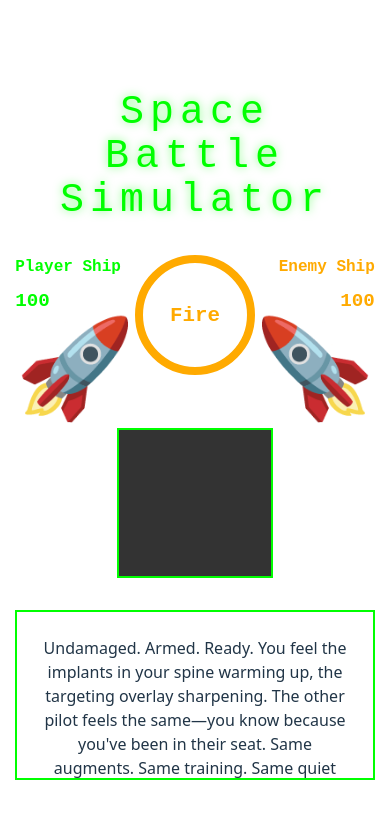
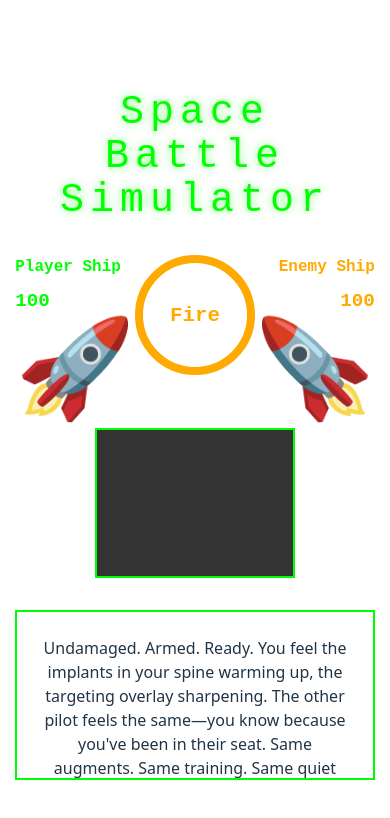
Before and after one commit to perkolatte/space-battle-simulator, a React (Vite) app: page / in a window 390 px wide. Shown: the top 818 px of the page. Built offline with nearby package versions, Linux system fonts and the light colour scheme.

Commit message:
style(attack-readout): set fixed width 200px (was 40vw)
Change .attack-readout width from responsive 40vw to fixed 200px to stabilize layout and prevent overflowing on narrow viewports.

```diff
--- a/src/styles/AttackReadout.css
+++ b/src/styles/AttackReadout.css
@@ -3,7 +3,7 @@
   overflow-y: auto;
   flex-direction: column;
   justify-content: flex-end;
-  width: 40vw;
+  width: 200px;
   height: 150px;
   line-height: 18.5px;
   box-sizing: border-box;
```
